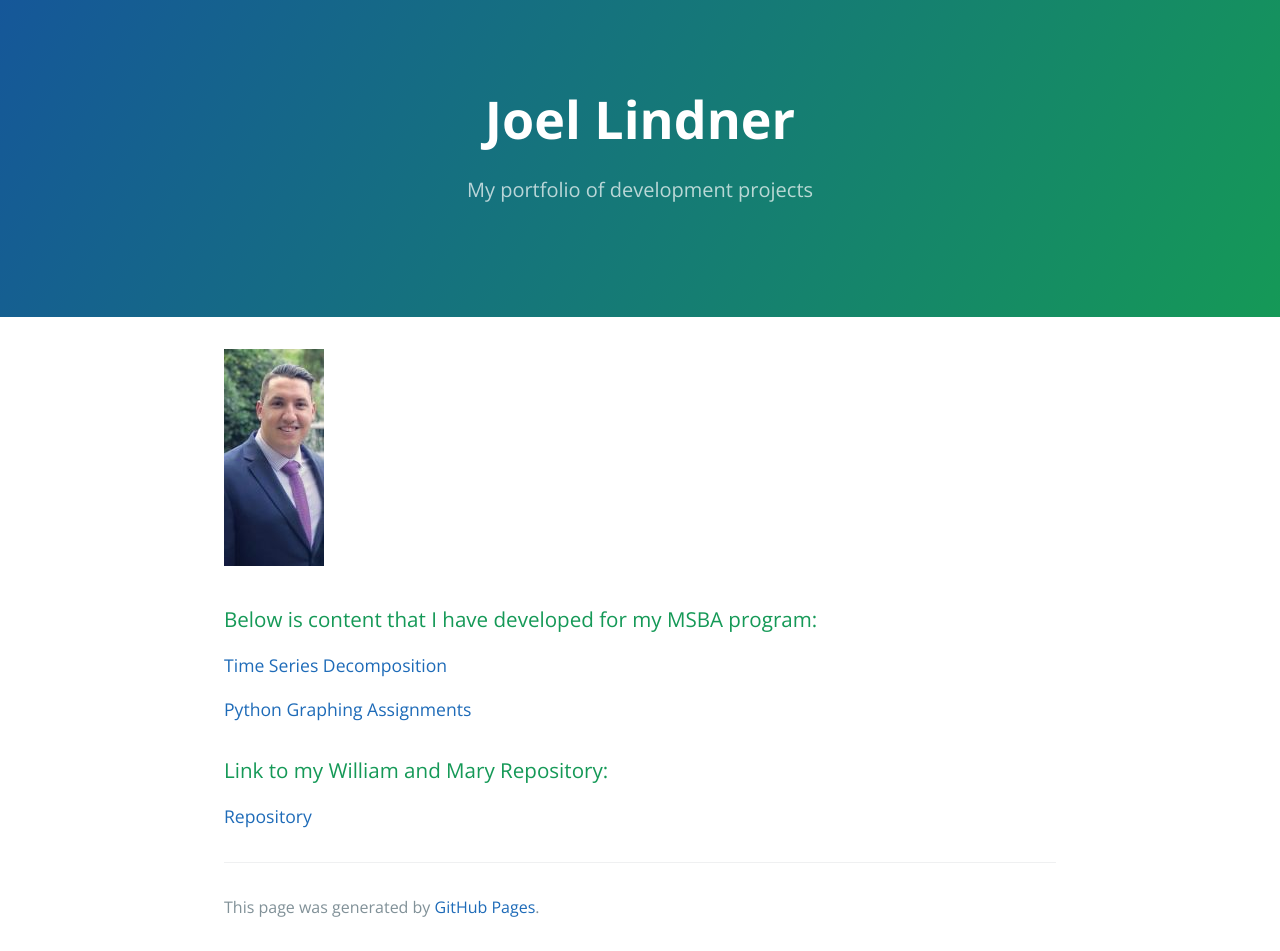
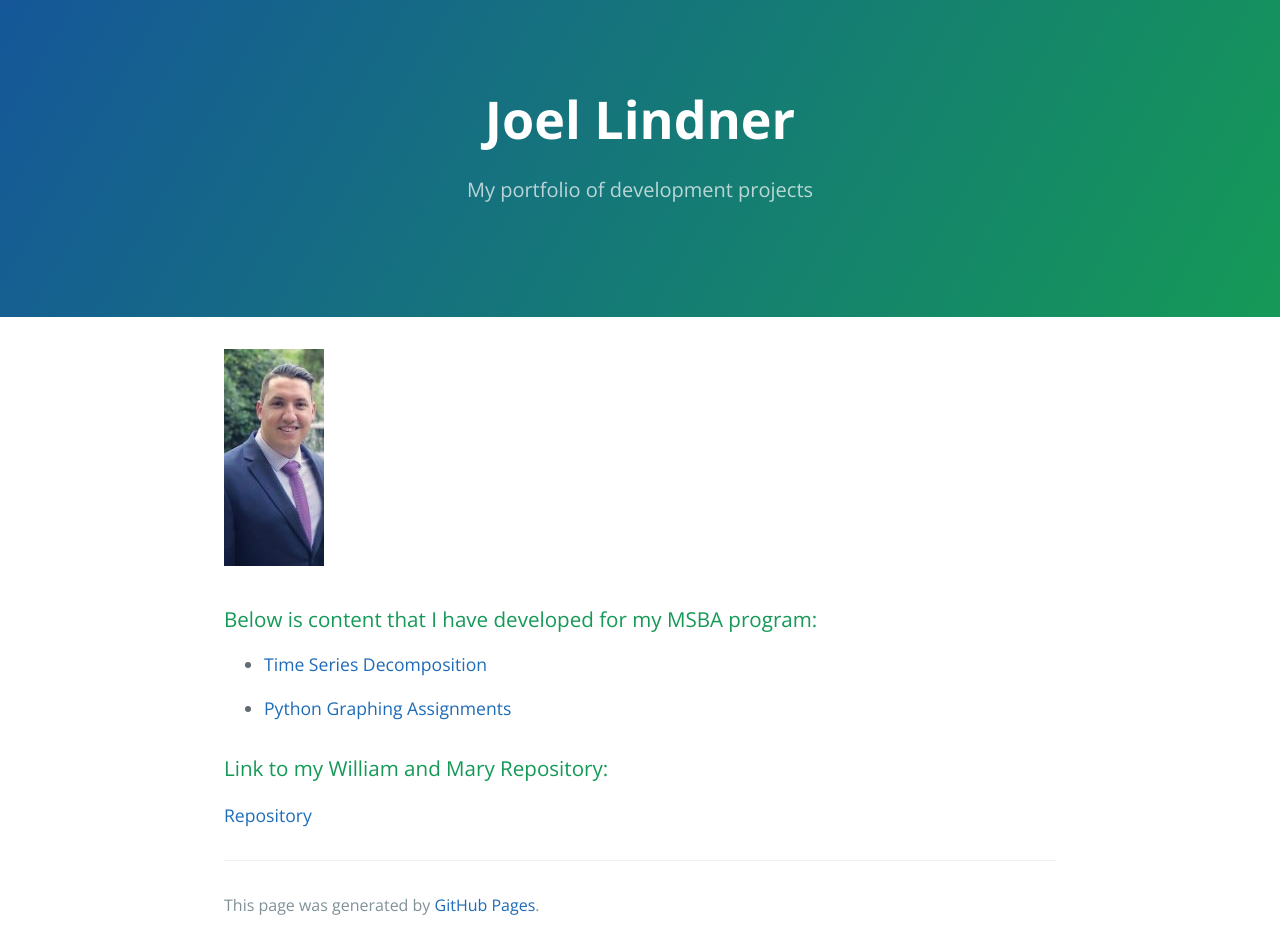
Before and after one commit to Joel-Lindner/Joel-Lindner.github.io, a Jekyll site: the page built from index.md, in a window 1280 px wide. Built offline with Jekyll 4.4.1, drawn with Linux system fonts in a browser that asks for light colours; our own code applies the rules of GitHub Pages for plain Markdown files.

```diff
--- a/index.md
+++ b/index.md
@@ -7,11 +7,11 @@ description: My portfolio of development projects
 
 ### Below is content that I have developed for my MSBA program:
 
-[Time Series Decomposition](/Time Series/index.md)
+- [Time Series Decomposition](/Time Series/index.md)
 
 
 
-[Python Graphing Assignments](/Graphing Assignments/index.md)
+- [Python Graphing Assignments](/Graphing Assignments/index.md)
 
 
 
```
